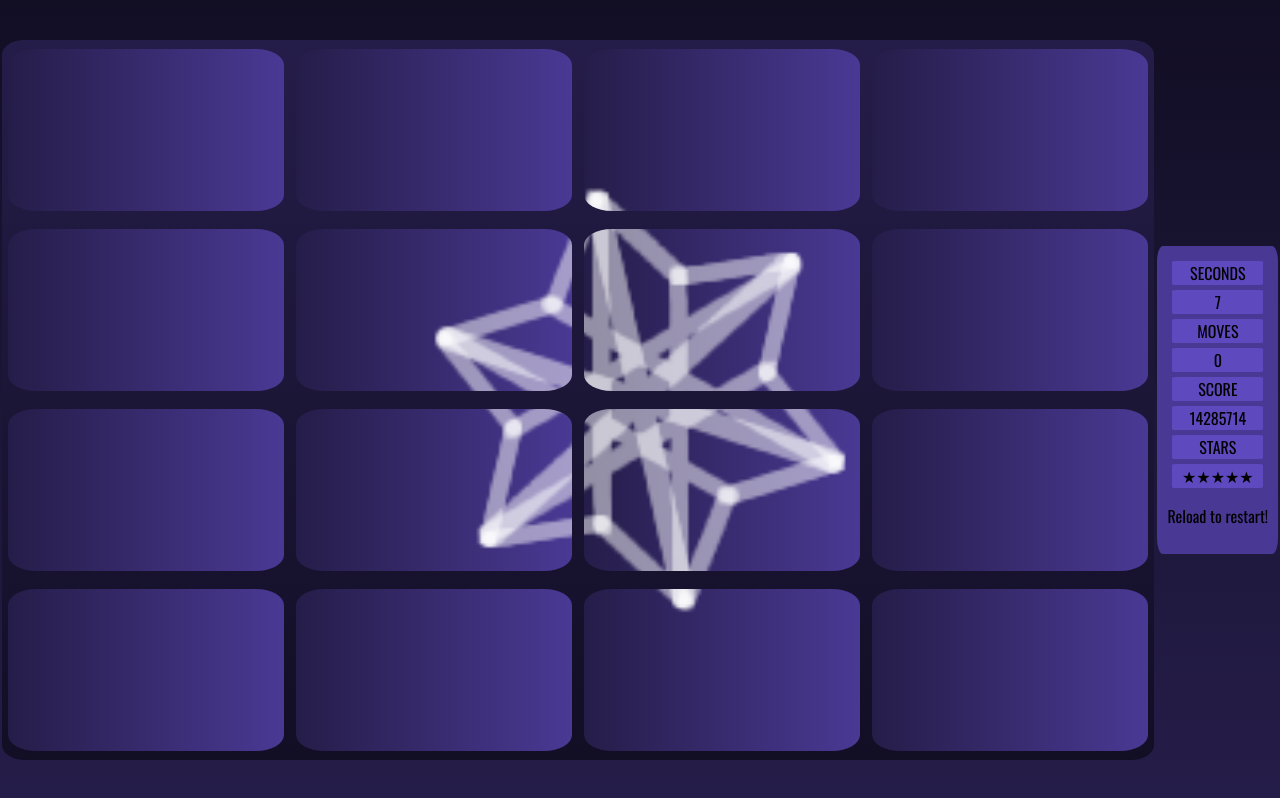
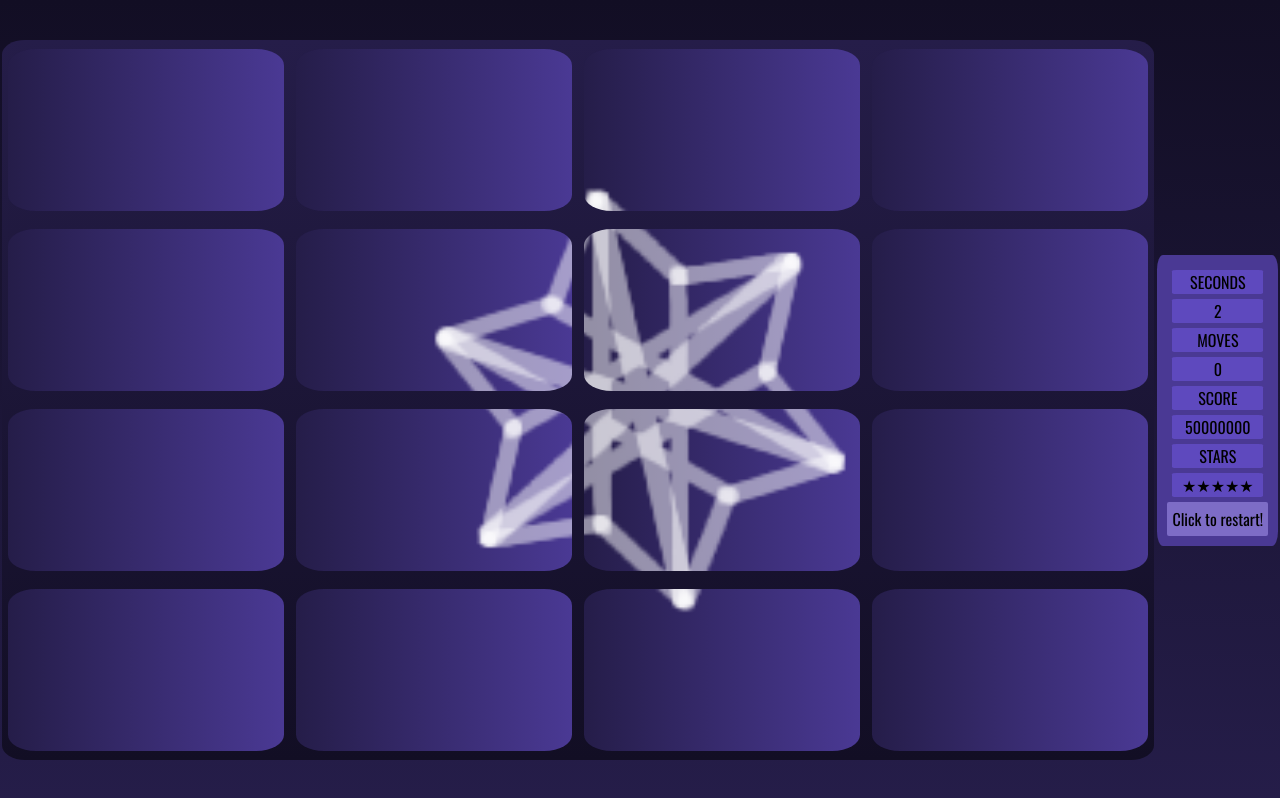
Before and after one commit to Lonerlee/memory-color-game, a plain HTML site: page index.html in a window 1280 px wide. Both pictures are taken after a click on the element "START". Drawn offline with nearby package versions, Linux system fonts and the light colour scheme.

Commit message:
big amount of changes
adding proper comments, changing the functionality of the reload button, improving the working of functions

```diff
--- a/css/main.css
+++ b/css/main.css
@@ -120,6 +120,14 @@ main {
   /* background: url(bg.png) no-repeat center center fixed; */
 }
 
+.bttn {
+  background-color: #7d6cc6;
+  padding: 5px;
+  border-radius: 2px;
+  cursor: pointer;
+  text-align: center;
+}
+
 /* FOOTER */
 
 /* PALETTE:
--- a/index.html
+++ b/index.html
@@ -133,7 +133,13 @@
         <div id="score2">0</div>
         <div id="stars1">STARS</div>
         <div id="stars2">★★★★★</div>
-        <p>Reload to restart!</p>
+        <div
+          class="bttn"
+          value="Refresh Page"
+          onClick="window.location.reload()"
+        >
+          Click to restart!
+        </div>
       </div>
     </main>
 
--- a/js/main.js
+++ b/js/main.js
@@ -9,26 +9,9 @@ let colors = [
   "#00aaff"
 ];
 
-// let signs = ["★", "❀", "ヅ", "❤", "♫", "✼", "❂", "✧"];
+let position = ["0", "1", "2", "3", "4", "5", "6", "7"];
 
-let position = [
-  "0",
-  "0",
-  "1",
-  "1",
-  "2",
-  "2",
-  "3",
-  "3",
-  "4",
-  "4",
-  "5",
-  "5",
-  "6",
-  "6",
-  "7",
-  "7"
-];
+position = position.concat(position); //extending table by same numbers
 
 // let clicked = 0; //checking if clicked or not
 
@@ -43,13 +26,16 @@ let isGameStarted = 1;
 let score = 999999;
 let seconds = 0;
 let stars = 5;
+let setInt;
 
 function shuffle(array) {
+  //randomizing the cards
   let current = array.length,
     temp,
     random;
 
   while (0 !== current) {
+    //it will continue till all cards will be shuffled
     random = Math.floor(Math.random() * current);
     current -= 1;
 
@@ -62,6 +48,7 @@ function shuffle(array) {
 }
 
 function createGrid() {
+  //shuffle colors of cards
   for (i = 1; i < 17; i++) {
     document.getElementById("c" + i).style.backgroundColor =
       colors[position[i - 1]];
@@ -70,25 +57,27 @@ function createGrid() {
 }
 
 function start() {
+  //hiding frame with start button and showing both game frame and score frame
   var x = document.getElementById("startFrame");
   x.style.display = "none";
   var x = document.getElementById("game");
   x.style.display = "block";
   var x = document.getElementById("endFrame");
   x.style.display = "block";
+  //starting game (counting)
+  startGame();
 }
 
 function startGame() {
-  // shuffle(colors);
-  // shuffle(backgrounds);
-  shuffle(position);
+  //starting game
+  shuffle(position); //shuffling position of cards
   createGrid();
 
   console.log(colors);
-  // console.log(backgrounds);
   console.log(position);
 
-  setInterval(function() {
+  setInt = setInterval(function() {
+    //changing state of variables every 1 second
     if (isGameStarted === 1) {
       seconds++;
       if (score < 200000 && score >= 100000) {
@@ -111,15 +100,15 @@ function startGame() {
   }, 1000);
 }
 
-startGame();
-
 function cardClick(i) {
   if (wait === 0) {
     setTimeout(function() {
+      //turning picked card
       cardTurn(i);
     }, 0);
   }
   setTimeout(function() {
+    //dissabling ability to open another card for 0.35 s
     wait = 0;
   }, 350);
 }
@@ -133,30 +122,28 @@ function cardTurn(i) {
 
     console.log("stop");
   } else {
+    //adding moves, 2 card clicks account as 1 click so added value equals 0.5
     moves = moves + 0.5;
     console.log(moves + " moves");
     document.getElementById("moves2").innerHTML = moves.toFixed(0);
 
-    //opening cards
-
     if (content === 0) {
+      //opening cards
       content++;
       d.className = "cardcontent active";
-      console.log("ping");
     } else {
       content = 0;
       d.className = "cardcontent active";
-      console.log("pong");
-      console.log(colors[position[i - 1]]);
     }
 
     if (content != 0) {
+      //if there is no picked card, picked card id will go into a holder to see if the next card will be a match
       holder = i;
       console.log("holder");
-
-      //checking what card is opened
     } else {
+      //checking if card is a match, (-1) is because array starts 1 diggit earlier
       if (colors[position[i - 1]] != colors[position[holder - 1]]) {
+        //giving time of 0.35 s for card to turn around and in case of not match return to previous state
         setTimeout(function() {
           d = document.getElementById("cc" + i);
           d.className = "cardcontent";
@@ -166,6 +153,7 @@ function cardTurn(i) {
       } else {
         cardsLeft--;
         if (cardsLeft === 0) {
+          //if there is no cards left, game will stop and div with the game will dissapear
           isGameStarted = 0;
           var x = document.getElementById("game");
           x.style.display = "none";
@@ -173,7 +161,4 @@ function cardTurn(i) {
       }
     }
   }
-
-  // d = document.getElementById("cc" + i);
-  // d.className = "cardcontent";
 }
```
